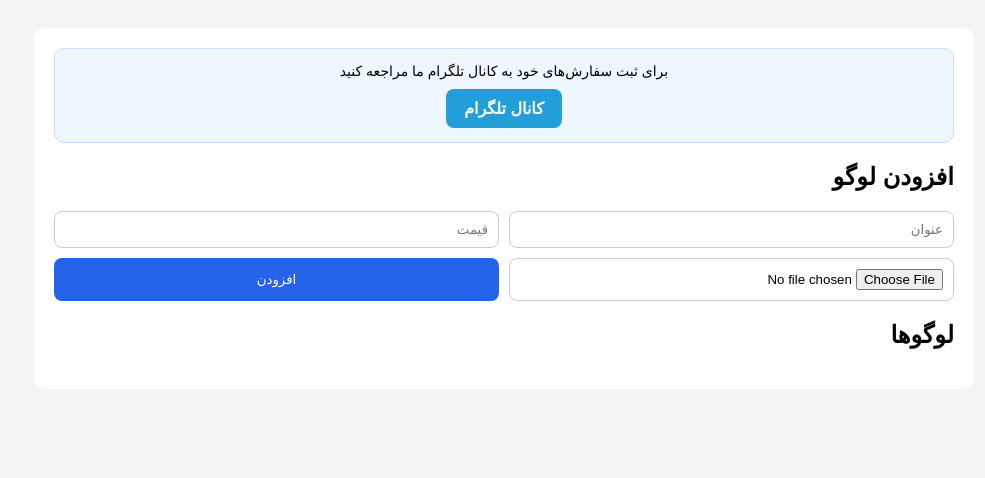
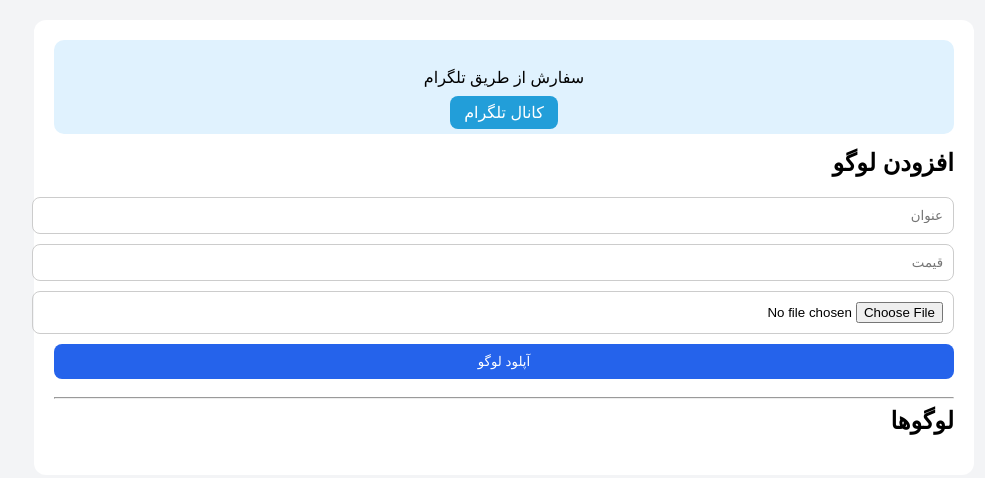
Before and after one commit to mahannik25-commits/real-Logo-creator-site, a plain HTML site: page index.html in a window 1280 px wide. Shown: the whole page, without its empty margins (136-1121 px from the left). Drawn offline with nearby package versions, Linux system fonts and the light colour scheme; no server answers.

Commit message:
Add files via upload

```diff
--- a/index.html
+++ b/index.html
@@ -3,78 +3,62 @@
 <head>
 <meta charset="UTF-8">
 <meta name="viewport" content="width=device-width, initial-scale=1">
-<title>لوگو شاپ</title>
+<title>فروش لوگو</title>
 
 <style>
-body {
-  font-family: sans-serif;
-  background: #f3f4f6;
-  padding: 20px;
+body{
+  margin:0;
+  font-family:sans-serif;
+  background:#f3f4f6;
 }
-.container {
-  max-width: 900px;
-  margin: auto;
-  background: #fff;
-  padding: 20px;
-  border-radius: 12px;
+.container{
+  max-width:900px;
+  margin:20px auto;
+  background:#fff;
+  padding:20px;
+  border-radius:12px;
 }
-.telegram-box {
-  background: #eef6ff;
-  border: 1px solid #c7ddff;
-  padding: 14px;
-  border-radius: 10px;
-  margin-bottom: 20px;
-  text-align: center;
+h2{margin-top:0}
+input,button{
+  width:100%;
+  padding:10px;
+  margin-bottom:10px;
+  border-radius:8px;
+  border:1px solid #ccc;
 }
-.telegram-box p {
-  margin: 0 0 10px 0;
-  font-size: 14px;
+button{
+  background:#2563eb;
+  color:#fff;
+  border:none;
 }
-.telegram-box a {
-  display: inline-block;
-  background: #229ED9;
-  color: #fff;
-  padding: 10px 18px;
-  border-radius: 8px;
-  text-decoration: none;
-  font-weight: bold;
+.grid{
+  display:grid;
+  grid-template-columns:repeat(auto-fill,minmax(200px,1fr));
+  gap:12px;
 }
-form {
-  display: grid;
-  grid-template-columns: 1fr 1fr;
-  gap: 10px;
-  margin-bottom: 20px;
+.card{
+  border:1px solid #ddd;
+  border-radius:10px;
+  padding:10px;
 }
-input, button {
-  padding: 10px;
-  border-radius: 8px;
-  border: 1px solid #ccc;
+.card img{
+  width:100%;
+  height:140px;
+  object-fit:contain;
 }
-button {
-  background: #2563eb;
-  color: white;
-  border: none;
-  cursor: pointer;
+.telegram{
+  background:#e0f2fe;
+  padding:12px;
+  border-radius:10px;
+  text-align:center;
+  margin-bottom:15px;
 }
-.grid {
-  display: grid;
-  grid-template-columns: repeat(auto-fill, minmax(200px,1fr));
-  gap: 14px;
-}
-.card {
-  border: 1px solid #ddd;
-  border-radius: 10px;
-  padding: 10px;
-}
-.card img {
-  width: 100%;
-  height: 140px;
-  object-fit: contain;
-}
-.delete {
-  background: #dc2626;
-  margin-top: 6px;
-  width: 100%;
+.telegram a{
+  background:#229ED9;
+  color:white;
+  padding:8px 14px;
+  border-radius:8px;
+  text-decoration:none;
 }
 </style>
 </head>
@@ -82,109 +66,98 @@ button {
 <body>
 <div class="container">
 
-<!-- 🔵 تلگرام -->
-<div class="telegram-box">
-  <p>برای ثبت سفارش‌های خود به کانال تلگرام ما مراجعه کنید</p>
-  <a href="https://t.me/Logo_design103" target="_blank">
-    کانال تلگرام
-  </a>
+<div class="telegram">
+  <p>سفارش از طریق تلگرام</p>
+  <a href="https://t.me/Logo_design103" target="_blank">کانال تلگرام</a>
 </div>
 
 <h2>افزودن لوگو</h2>
 
-<form id="form">
-  <input id="title" placeholder="عنوان">
-  <input id="price" type="number" placeholder="قیمت">
-  <input id="image" type="file" accept="image/*">
-  <button type="submit">افزودن</button>
-</form>
+<input id="title" placeholder="عنوان">
+<input id="price" type="number" placeholder="قیمت">
+<input id="file" type="file" accept="image/*">
+<button onclick="uploadLogo()">آپلود لوگو</button>
+
+<hr>
 
 <h2>لوگوها</h2>
 <div class="grid" id="grid"></div>
 
 </div>
 
-<!-- Supabase -->
+<!-- Supabase CDN -->
 <script src="https://cdn.jsdelivr.net/npm/@supabase/supabase-js@2"></script>
 
 <script>
-const supabaseClient = supabase.createClient(
-  "https://qvmsxiasrclenzpfpmlk.supabase.co",
-  "sb_publishable_dTIj4UbcUqIrS_XTqxhXsg_u9VCon85"
-);
+const SUPABASE_URL = "https://qvmsxiasrclenzpfpmlk.supabase.co";
+const SUPABASE_KEY = "sb_publishable_dTIj4UbcUqIrS_XTqxhXsg_u9VCon85";
 
-const form = document.getElementById("form");
-const grid = document.getElementById("grid");
+const supabase = supabase.createClient(SUPABASE_URL, SUPABASE_KEY);
 
-async function load() {
-  const { data, error } = await supabaseClient
-    .from("logos")
-    .select("*")
-    .order("id", { ascending: false });
+async function uploadLogo(){
+  const title = document.getElementById("title").value.trim();
+  const price = document.getElementById("price").value;
+  const file = document.getElementById("file").files[0];
 
-  if (error) {
-    console.error(error);
+  if(!title || !price || !file){
+    alert("همه فیلدها رو پر کن");
     return;
   }
 
+  const ext = file.name.split(".").pop();
+  const fileName = "logo_" + Date.now() + "." + ext;
+
+  const { error: uploadError } = await supabase
+    .storage
+    .from("logos")
+    .upload(fileName, file, {
+      upsert:false
+    });
+
+  if(uploadError){
+    console.error(uploadError);
+    alert("آپلود فایل شکست خورد");
+    return;
+  }
+
+  const { data } = supabase
+    .storage
+    .from("logos")
+    .getPublicUrl(fileName);
+
+  await supabase.from("logos").insert({
+    title:title,
+    price:price,
+    image_url:data.publicUrl,
+    image_name:fileName
+  });
+
+  alert("لوگو با موفقیت آپلود شد");
+  loadLogos();
+}
+
+async function loadLogos(){
+  const { data } = await supabase
+    .from("logos")
+    .select("*")
+    .order("id",{ascending:false});
+
+  const grid = document.getElementById("grid");
   grid.innerHTML = "";
-  data.forEach(item => {
+
+  data.forEach(item=>{
     grid.innerHTML += `
       <div class="card">
         <img src="${item.image_url}">
         <b>${item.title}</b><br>
         ${item.price} تومان
-        <button class="delete" onclick="removeLogo(${item.id}, '${item.image_name}')">حذف</button>
       </div>
     `;
   });
 }
 
-async function removeLogo(id, imageName) {
-  await supabaseClient.storage.from("logos").remove([imageName]);
-  await supabaseClient.from("logos").delete().eq("id", id);
-  load();
-}
+loadLogos();
+</script>
 
-form.onsubmit = async e => {
-  e.preventDefault();
-
-  const titleVal = title.value.trim();
-  const priceVal = price.value;
-  const file = image.files[0];
-  if (!titleVal || !priceVal || !file) return;
-
-  const ext = file.name.split(".").pop();
-  const fileName = "logo-" + Date.now() + "." + ext;
-
-  const { error: uploadError } = await supabaseClient
-    .storage
-    .from("logos")
-    .upload(fileName, file);
-
-  if (uploadError) {
-    console.error(uploadError);
-    alert("آپلود انجام نشد");
-    return;
-  }
-
-  const { data } = supabaseClient
-    .storage
-    .from("logos")
-    .getPublicUrl(fileName);
-
-  await supabaseClient.from("logos").insert({
-    title: titleVal,
-    price: priceVal,
-    image_url: data.publicUrl,
-    image_name: fileName
-  });
-
-  form.reset();
-  load();
-};
-
-load();
-</script>
 </body>
 </html>
```
